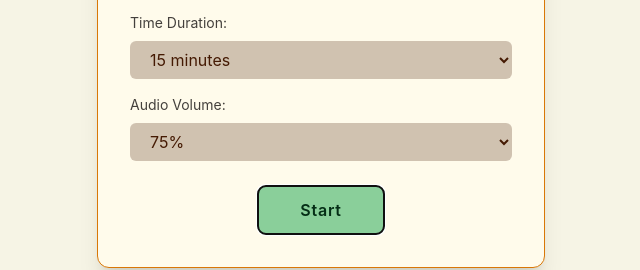
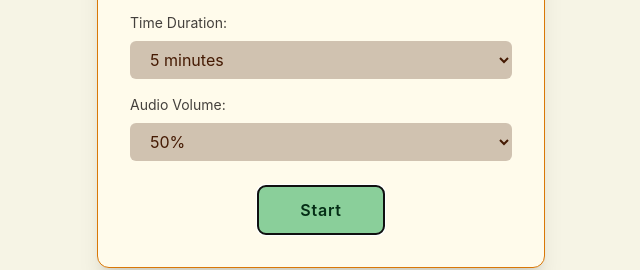
Before and after one commit to tabarra/sidetracknt, a plain HTML site: page index.html in a window 1280 px wide. Shown: the part 564-834 px from the top of the page, 319-959 px from the left. Drawn offline with nearby package versions, Linux system fonts and the light colour scheme.

Commit message:
reduced volume

```diff
--- a/index.html
+++ b/index.html
@@ -46,7 +46,7 @@
                         <!-- <option value="10">10 seconds</option> -->
                         <option value="300">5 minutes</option>
                         <option value="600">10 minutes</option>
-                        <option value="900" selected>15 minutes</option>
+                        <option value="900">15 minutes</option>
                         <option value="1200">20 minutes</option>
                         <option value="1800">30 minutes</option>
                         <option value="2700">45 minutes</option>
@@ -60,8 +60,9 @@
                     <select id="volumeSelect"
                         class="w-full bg-amber-950/25 text-amber-950 border-none rounded-md disabled:bg-amber-950/10 cursor-pointer disabled:cursor-not-allowed px-4 py-2">
                         <option value="1">100%</option>
-                        <option value="0.75" selected>75%</option>
-                        <option value="0.5">50%</option>
+                        <option value="0.75">75%</option>
+                        <option value="0.5" selected>50%</option>
+                        <option value="0.25">25%</option>
                     </select>
                 </div>
             </div>
```
